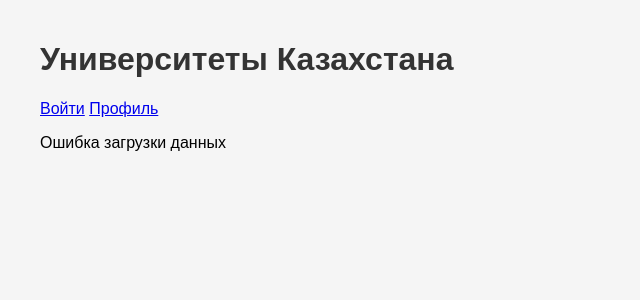
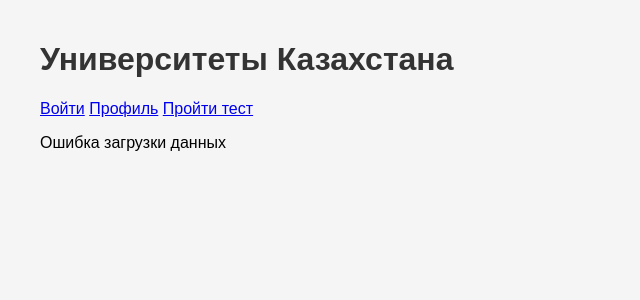
Before and after one commit to undercast326-sys/ITFest2025, a Django app: page / in a window 1280 px wide. Shown: the top 300 px of the page, without its empty margins (0-640 px from the left). Run offline with Django 5.2, Linux system fonts and the light colour scheme; data that the repository does not hold is empty.

Commit message:
доделал

```diff
--- a/templates/webapp/index.html
+++ b/templates/webapp/index.html
@@ -43,6 +43,7 @@
         <div class="nav-links">
             <a href="/login/">Войти</a>
             <a href="/profile/">Профиль</a>
+            <a href="/survey/">Пройти тест</a>
         </div>
     </div>
     <ul class="university-list" id="universities-list">
```
